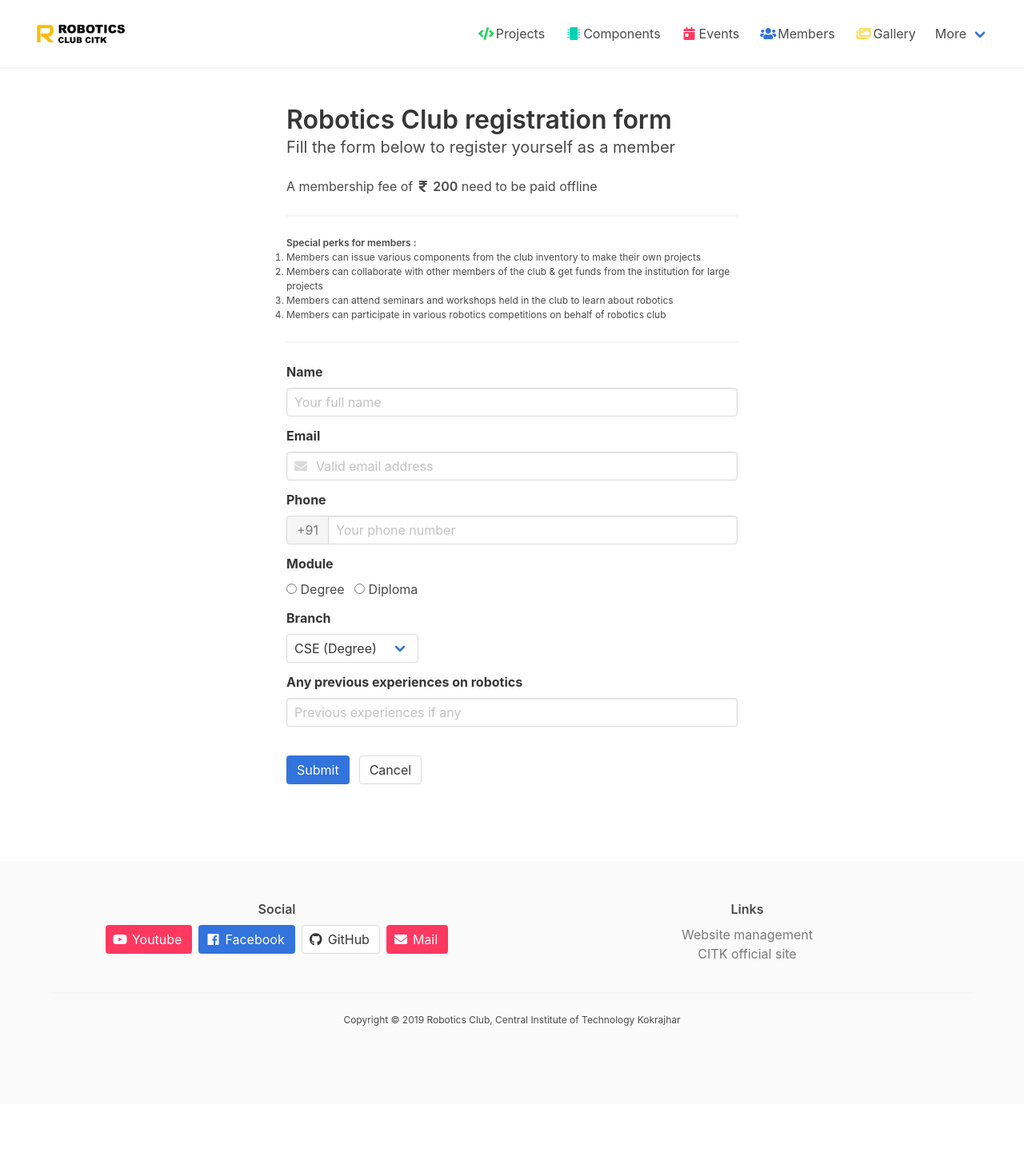
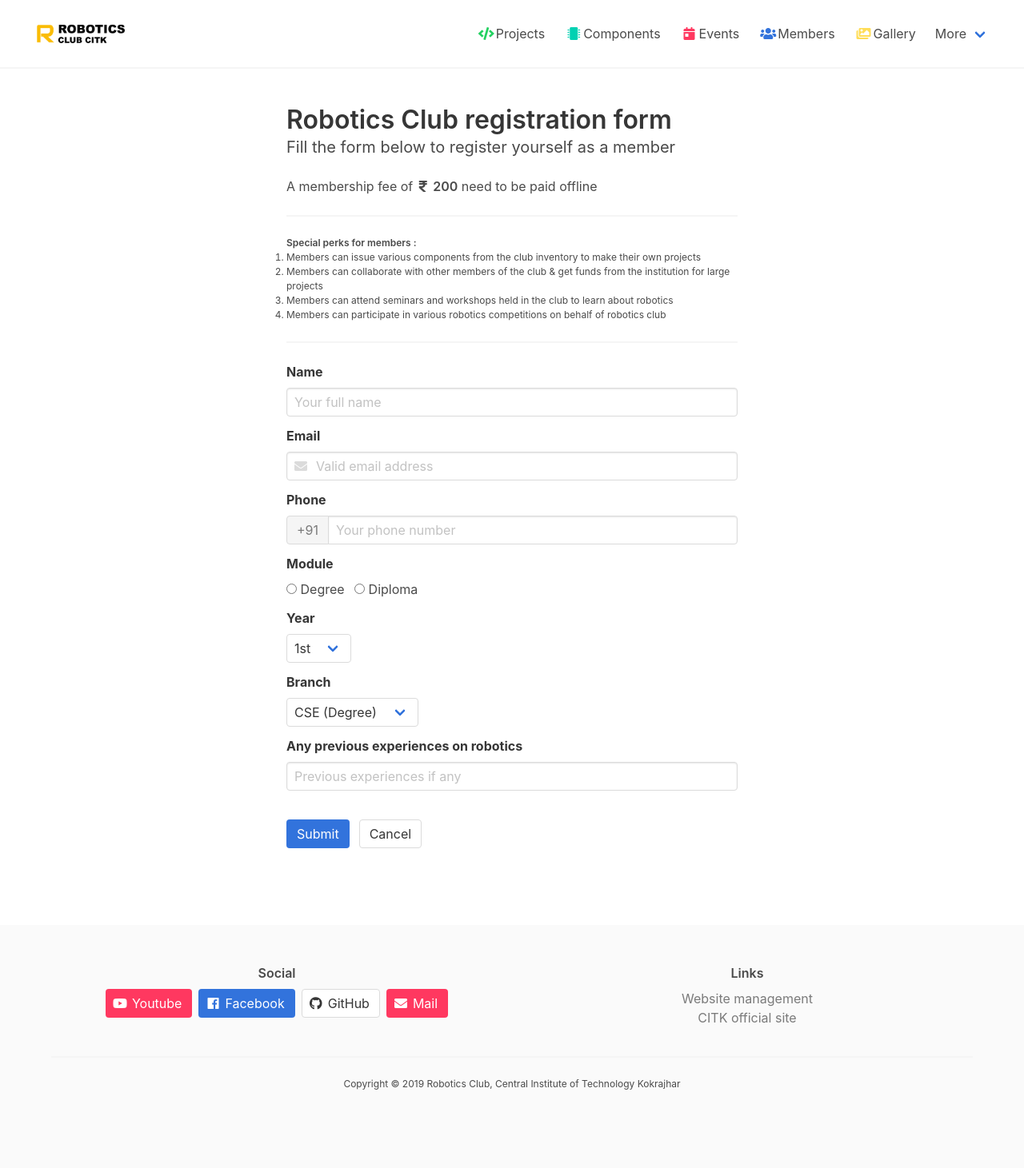
Before and after one commit to robotics-club-citk/robotics-club-citk.github.io, a Jekyll site: the page built from registration.html, in a window 1280 px wide. Shown: the whole page at 80% size. Built offline with Jekyll 4.4.1, drawn with Linux system fonts in a browser that asks for light colours; before the commit the page ends 1381 px from its top, so only the background shows below that.

Commit message:
added yearto registration form

```diff
--- a/registration.html
+++ b/registration.html
@@ -112,6 +112,20 @@ description: Registration form for those who want to join Robotics Club CIT Kokr
           </div>
 
           <div class="field">
+            <label class="label">Year</label>
+            <div class="control">
+              <div class="select">
+                <select name="year" required>
+                  <option value="1st">1st</option>
+                  <option value="2nd">2nd</option>
+                  <option value="3rd">3rd</option>
+                  <option value="4th">4th</option>
+                </select>
+              </div>
+            </div>
+          </div>
+
+          <div class="field">
             <label class="label">Branch</label>
             <div class="control">
               <div class="select">
```
